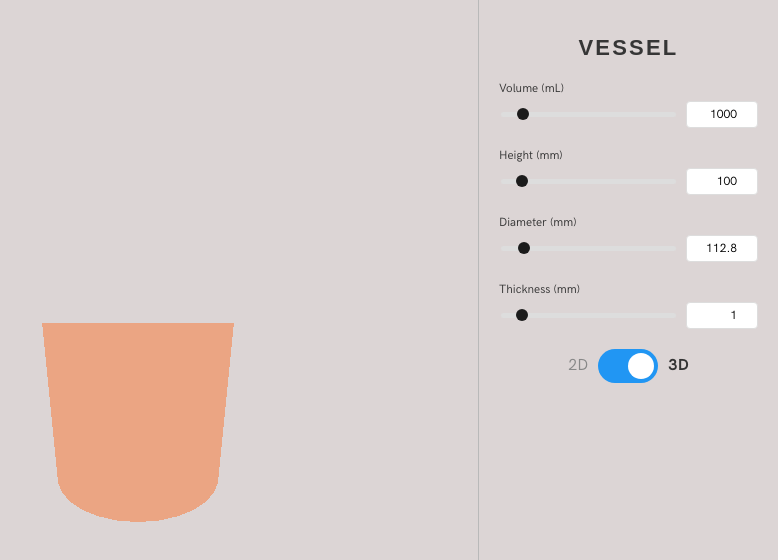
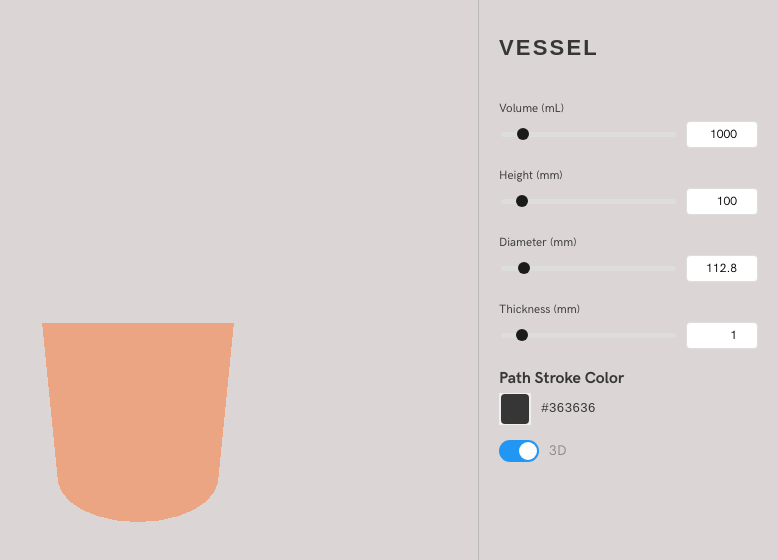
Before and after one commit to DepaOne/Vessel, a React (Create React App) app: page / in a window 1280 px wide. Shown: the top 560 px of the page, without its empty margins (502-1280 px from the left). Built offline with nearby package versions, Linux system fonts and the light colour scheme.

Commit message:
stroke colour picker

```diff
--- a/src/App.css
+++ b/src/App.css
@@ -1,5 +1,3 @@
-
-
 .App {
   display: flex;
   justify-content: center;
@@ -131,7 +129,7 @@ body, input, button {
   border: none;
   border-radius: 0px;
   cursor: pointer;
-  font-size: 14px;
+  font-size: 12px;
 }
 
 .controls button:hover {
@@ -143,8 +141,9 @@ body, input, button {
   width: 100%;
   padding: 12px 20px;
   margin-top: 20px;
-  font-size: 14px;
+  font-size: 12px;
   font-weight: bold;
+
 
   text-transform: uppercase;
 
@@ -190,7 +189,115 @@ body, input, button {
   font-family: 'HKGrotesk-Bold', sans-serif;
   font-size: 22px;
   color: #363636;
-  text-align: center;
+  text-align: left;
   margin-bottom: 20px;
+  padding-bottom: 20px;
   letter-spacing: 0.1em;
 }
+
+.switch-wrapper {
+  display: flex;
+  align-items: center;
+  justify-content: flex-start; /* Aligns content to the left */
+  margin-top: 10px;
+}
+
+.switch {
+  position: relative;
+  display: inline-block;
+  width: 40px; /* Reduced from typical 60px */
+  height: 22px; /* Reduced from typical 34px */
+}
+
+.switch input {
+  opacity: 0;
+  width: 0;
+  height: 0;
+}
+
+.slider {
+  position: absolute;
+  cursor: pointer;
+  top: 0;
+  left: 0;
+  right: 0;
+  bottom: 0;
+  background-color: #ccc;
+  transition: .4s;
+}
+
+.slider:before {
+  position: absolute;
+  content: "";
+  height: 18px; /* Reduced from typical 26px */
+  width: 18px; /* Reduced from typical 26px */
+  left: 2px; /* Adjusted for smaller switch */
+  bottom: 2px; /* Adjusted for smaller switch */
+  background-color: white;
+  transition: .4s;
+}
+
+input:checked + .slider {
+  background-color: #2196F3;
+}
+
+input:checked + .slider:before {
+  transform: translateX(18px); /* Adjusted for smaller switch */
+}
+
+.slider.round {
+  border-radius: 22px;
+}
+
+.slider.round:before {
+  border-radius: 50%;
+}
+
+.switch-label {
+  margin-left: 10px;
+  font-size: 14px; /* Adjust as needed */
+}
+
+.control-group {
+  margin-bottom: 15px;
+}
+
+.control-group label {
+  display: block;
+  margin-bottom: 5px;
+  font-weight: bold;
+  color: #363636;
+}
+
+.color-picker-wrapper {
+  display: flex;
+  align-items: center;
+}
+
+input[type="color"] {
+  -webkit-appearance: none;
+  border: none;
+  width: 32px;
+  height: 32px;
+  cursor: pointer;
+}
+
+input[type="color"]::-webkit-color-swatch-wrapper {
+  padding: 0;
+}
+
+input[type="color"]::-webkit-color-swatch {
+  border: none;
+  border-radius: 4px;
+}
+
+.color-value {
+  margin-left: 10px;
+  font-family: monospace;
+  color: #363636;
+}
+
+/* Update the SVG stroke color */
+.svg-container svg {
+  stroke: var(--svg-stroke-color, #363636);
+}
--- a/src/App.js
+++ b/src/App.js
@@ -1,4 +1,4 @@
-import React, { useState } from 'react';
+import React, { useState, useEffect } from 'react';
 import './App.css';
 import SliderWithInput from './components/SliderWithInput';
 import ContainerSVG from './components/ContainerSVG';
@@ -10,6 +10,8 @@ function App() {
   const [diameter, setDiameter] = useState(112.8);
   const [thickness, setThickness] = useState(1); // Combined thickness state
   const [activeView, setActiveView] = useState('3D'); // '3D' or '2D'
+  const [strokeColor, setStrokeColor] = useState('#363636');
+  const [pathStrokeColor, setPathStrokeColor] = useState('#363636');
 
   const updateFromVolume = (newVolume) => {
     const oldVolume = (Math.PI * Math.pow(diameter / 20, 2) * height / 10);
@@ -40,11 +42,28 @@ function App() {
     setActiveView(prevView => prevView === '3D' ? '2D' : '3D');
   };
 
+  const handleColorChange = (e) => {
+    setPathStrokeColor(e.target.value);
+  };
+
+  useEffect(() => {
+    document.documentElement.style.setProperty('--svg-stroke-color', strokeColor);
+  }, [strokeColor]);
+
   return (
     <div className="App">
       <div className="container">
         <div className="visualization-container">
-          {activeView === '3D' ? (
+          {activeView === '2D' ? (
+            <div className="svg-container">
+              <ContainerSVG
+                height={height}
+                diameter={diameter}
+                strokeWidth={thickness}
+                strokeColor={strokeColor}
+              />
+            </div>
+          ) : (
             <div className="three-d-container">
               {console.log('Rendering 3D view', { diameter, height, thickness })}
               <Cylinder
@@ -52,11 +71,6 @@ function App() {
                 height={height}
                 thickness={thickness}
               />
-            </div>
-          ) : (
-            <div className="svg-container">
-              {console.log('Rendering 2D view')}
-              <ContainerSVG height={height} diameter={diameter} strokeWidth={thickness} />
             </div>
           )}
         </div>
@@ -95,8 +109,19 @@ function App() {
             value={thickness}
             onChange={setThickness}
           />
-          <div className="switch-container">
-            <span className={`switch-label ${activeView === '2D' ? 'active' : ''}`}>2D</span>
+          <div className="control-group">
+            <label htmlFor="pathStrokeColor">Path Stroke Color</label>
+            <div className="color-picker-wrapper">
+              <input
+                type="color"
+                id="pathStrokeColor"
+                value={pathStrokeColor}
+                onChange={handleColorChange}
+              />
+              <span className="color-value">{pathStrokeColor}</span>
+            </div>
+          </div>
+          <div className="switch-wrapper">
             <label className="switch">
               <input
                 type="checkbox"
@@ -105,7 +130,7 @@ function App() {
               />
               <span className="slider round"></span>
             </label>
-            <span className={`switch-label ${activeView === '3D' ? 'active' : ''}`}>3D</span>
+            <span className="switch-label">{activeView === '3D' ? '3D' : '2D'}</span>
           </div>
         </div>
       </div>
--- a/src/components/ContainerSVG.js
+++ b/src/components/ContainerSVG.js
@@ -18,7 +18,7 @@ function ContainerSVG({ height, diameter, strokeWidth }) {
       <path
         d={d}
         fill="none"
-        stroke="black"
+        stroke="#363636"
         strokeWidth={strokeWidth * scale}
       />
     </svg>
```
